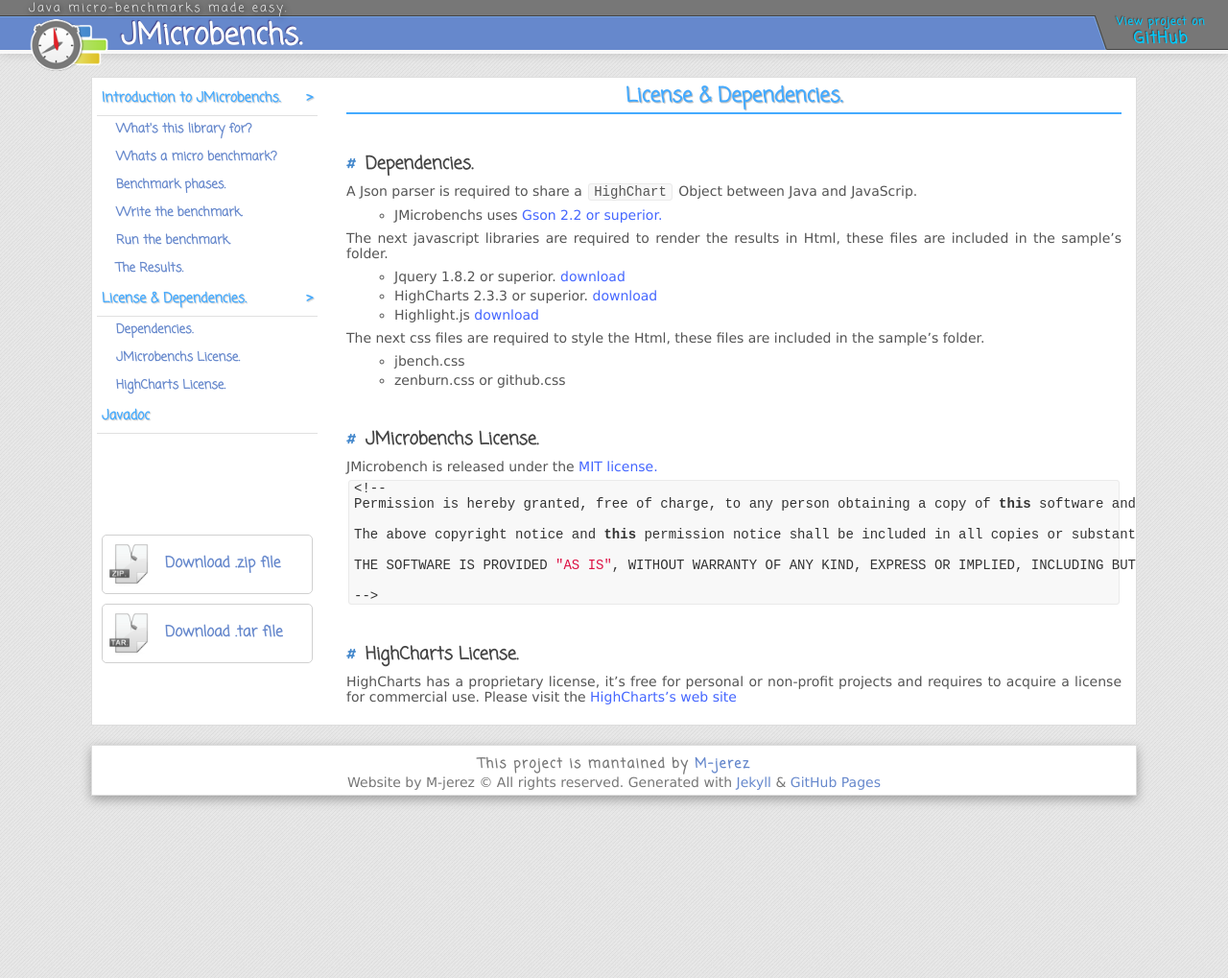
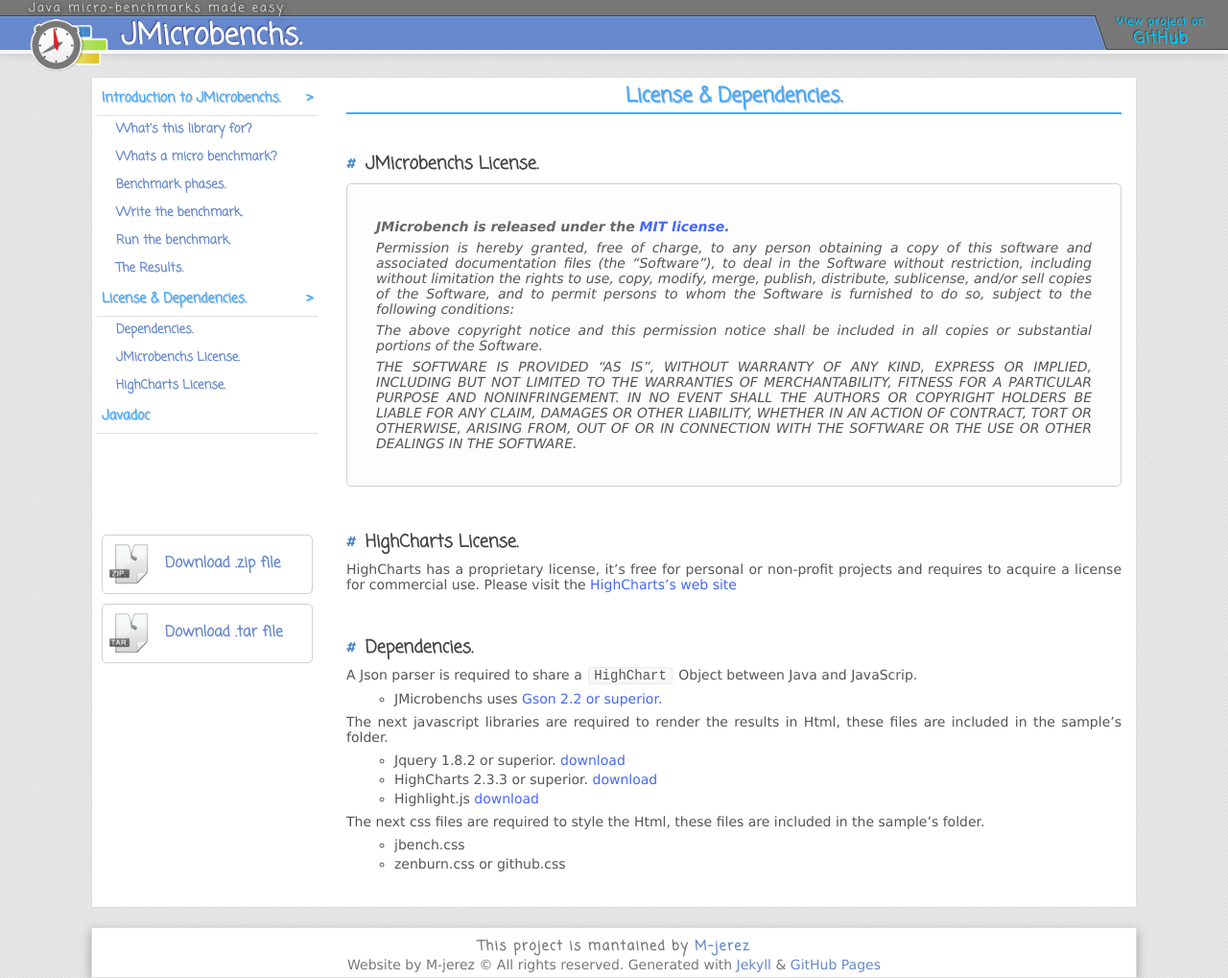
Before and after one commit to M-jerez/JMicrobenchs, a Jekyll site: the page built from _posts/9998-01-01-licenses.md, in a window 1280 px wide and 1019 px high. Shown: the whole window at 96% size. Built offline with Jekyll 4.4.1, drawn with Linux system fonts in a browser that asks for light colours; nearby versions of some CDN libraries.

Commit message:
update style & licenses post

```diff
--- a/_posts/9998-01-01-licenses.md
+++ b/_posts/9998-01-01-licenses.md
@@ -15,6 +15,21 @@
 
 # {{page.title}}
 
+### JMicrobenchs License. {#{{page.headers[1].id}}}
+
+> **JMicrobench is released under the [MIT license.](http://opensource.org/licenses/mit-license.php)**
+>
+> Permission is hereby granted, free of charge, to any person obtaining a copy of this software and associated documentation files (the "Software"), to deal in the Software without restriction, including without limitation the rights to use, copy, modify, merge, publish, distribute, sublicense, and/or sell copies of the Software, and to permit persons to whom the Software is furnished to do so, subject to the following conditions:
+>
+> The above copyright notice and this permission notice shall be included in all copies or substantial portions of the Software.
+>
+> THE SOFTWARE IS PROVIDED "AS IS", WITHOUT WARRANTY OF ANY KIND, EXPRESS OR IMPLIED, INCLUDING BUT NOT LIMITED TO THE WARRANTIES OF MERCHANTABILITY, FITNESS FOR A PARTICULAR PURPOSE AND NONINFRINGEMENT. IN NO EVENT SHALL THE AUTHORS OR COPYRIGHT HOLDERS BE LIABLE FOR ANY CLAIM, DAMAGES OR OTHER LIABILITY, WHETHER IN AN ACTION OF CONTRACT, TORT OR OTHERWISE, ARISING FROM, OUT OF OR IN CONNECTION WITH THE SOFTWARE OR THE USE OR OTHER DEALINGS IN THE SOFTWARE.
+
+
+### HighCharts License.   {#{{page.headers[2].id}}}
+HighCharts has a proprietary license, it's free for personal or non-profit projects and requires to acquire a license for commercial use. Please visit the [HighCharts's web site](http://shop.highsoft.com/highcharts.html)
+
+
 ### Dependencies.   {#{{page.headers[0].id}}}
 A Json parser is required to share a `HighChart` Object between Java and JavaScrip.
 
@@ -30,23 +45,3 @@
 
 * jbench.css
 * zenburn.css or github.css
-
-
-### JMicrobenchs License.
-JMicrobench is released under the [MIT license.](http://opensource.org/licenses/mit-license.php)
-
-{% highlight html %}
-
-<!--
-Permission is hereby granted, free of charge, to any person obtaining a copy of this software and associated documentation files (the "Software"), to deal in the Software without restriction, including without limitation the rights to use, copy, modify, merge, publish, distribute, sublicense, and/or sell copies of the Software, and to permit persons to whom the Software is furnished to do so, subject to the following conditions:
-
-The above copyright notice and this permission notice shall be included in all copies or substantial portions of the Software.
-
-THE SOFTWARE IS PROVIDED "AS IS", WITHOUT WARRANTY OF ANY KIND, EXPRESS OR IMPLIED, INCLUDING BUT NOT LIMITED TO THE WARRANTIES OF MERCHANTABILITY, FITNESS FOR A PARTICULAR PURPOSE AND NONINFRINGEMENT. IN NO EVENT SHALL THE AUTHORS OR COPYRIGHT HOLDERS BE LIABLE FOR ANY CLAIM, DAMAGES OR OTHER LIABILITY, WHETHER IN AN ACTION OF CONTRACT, TORT OR OTHERWISE, ARISING FROM, OUT OF OR IN CONNECTION WITH THE SOFTWARE OR THE USE OR OTHER DEALINGS IN THE SOFTWARE.
-
--->
-{% endhighlight %}
-
-
-### HighCharts License.   {#{{page.headers[1].id}}}
-HighCharts has a proprietary license, it's free for personal or non-profit projects and requires to acquire a license for commercial use. Please visit the [HighCharts's web site](http://shop.highsoft.com/highcharts.html)
--- a/css/style.css
+++ b/css/style.css
@@ -265,7 +265,7 @@
 	background: #fff;
 	border: 1px solid #ddd;
 	margin-bottom: 20px;
-	padding-bottom: 15px;
+	padding-bottom: 35px;
 	overflow: hidden;
 	max-width: 1400px;
 	min-width: 800px;
@@ -376,6 +376,16 @@
 #main-content ul > li, #main-content ol > li{
 	padding: 2px 0;
 }
+#main-content blockquote{
+	border: solid 1px #d0d0d0;
+	background: #fdfdfd;
+	padding: 30px;
+	-webkit-border-radius: 5px;
+    -moz-border-radius: 5px;
+    border-radius: 5px;
+    font-style: italic;
+    margin: 6px 0;
+}
 /* ----------------- footer ----------------- */
 footer{
 	width: 85%;
```
